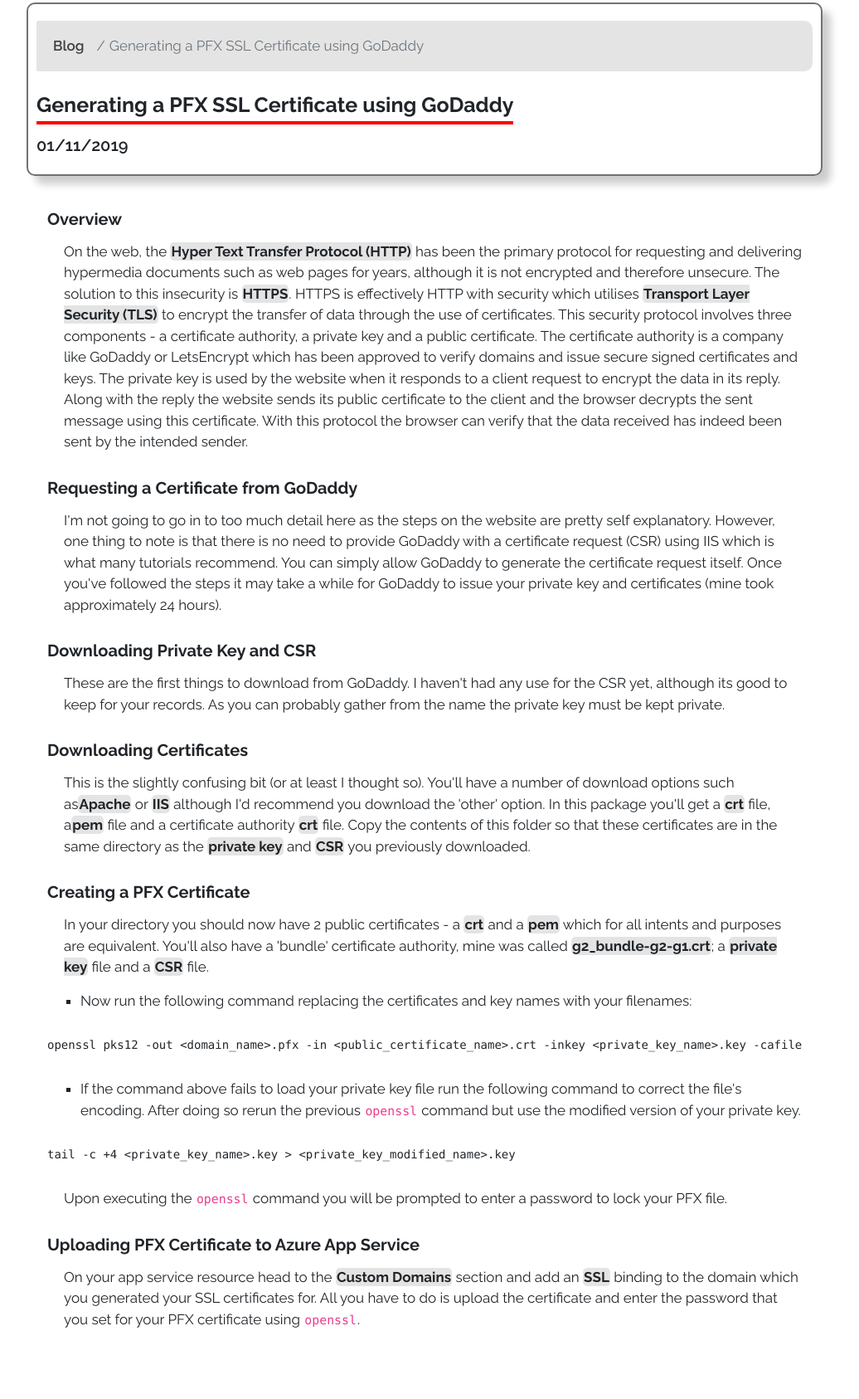
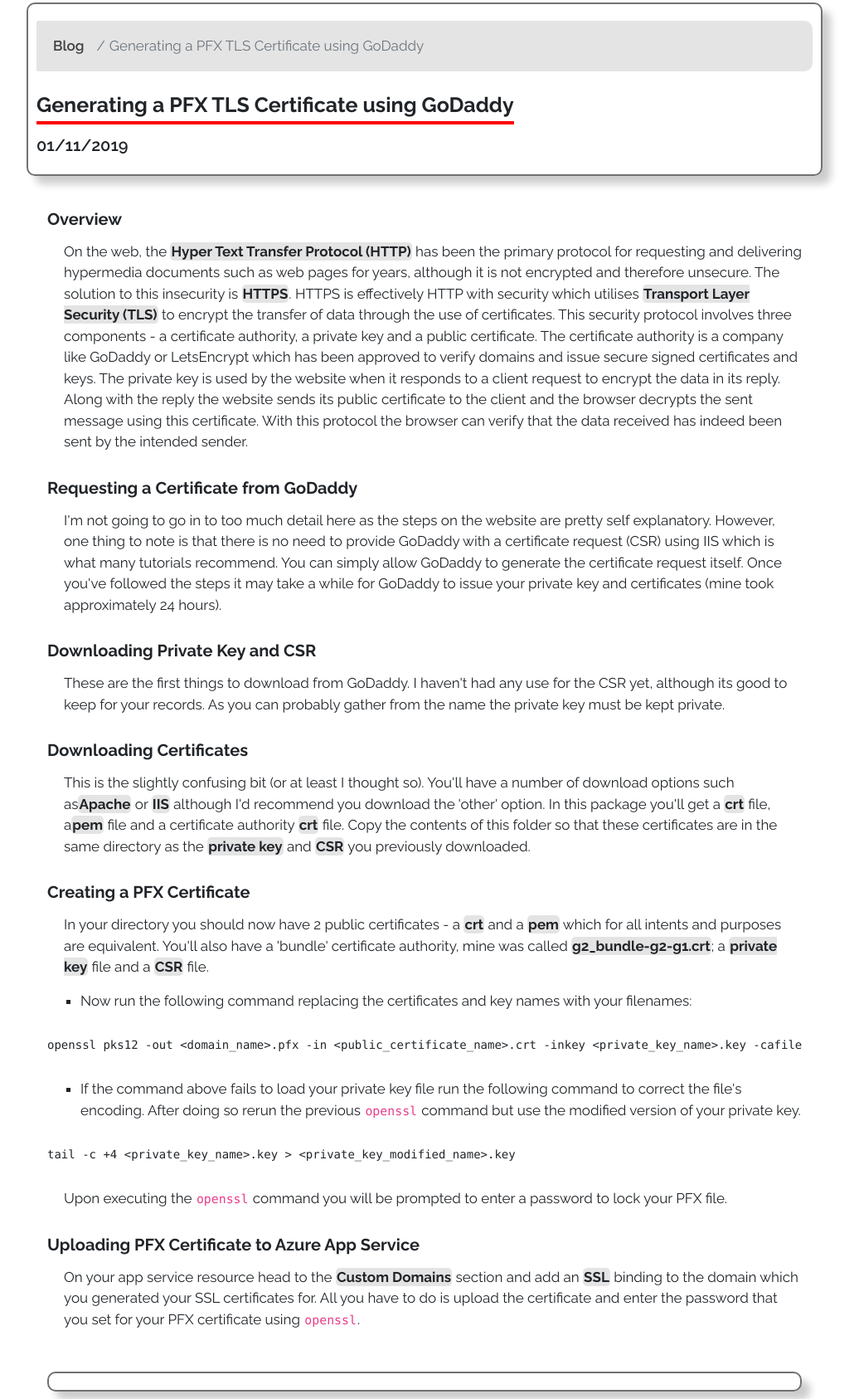
Before and after one commit to DanielGibbons/personal-portfolio, a Gatsby site: page /blog/BP_2019_11_01_00 in a window 1280 px wide. Shown: the part 134-1820 px from the top of the page at 83% size, without its empty margins (128-1164 px from the left). Built offline with nearby package versions, Linux system fonts and the light colour scheme; Gatsby itself is replaced by a stand-in of ours.

Commit message:
Add Disqus Comments to Blog Posts

```diff
--- a/gatsby-config.js
+++ b/gatsby-config.js
@@ -1,6 +1,7 @@
 module.exports = {
   siteMetadata: {
     title: `dangibbons.io`,
+    baseUrl: `https://dangibbons.io`,
     description: `My personal website for technology related content.`,
     author: `@dangibbons`,
   },
@@ -21,6 +22,12 @@
         path: `${__dirname}/src/images`,
       },
     },
+    {
+      resolve: `gatsby-plugin-disqus`,
+      options: {
+        shortname: `dangibbons-io`
+      }
+    },
     `gatsby-transformer-sharp`,
     `gatsby-plugin-sharp`,
     {
--- a/package.json
+++ b/package.json
@@ -9,6 +9,7 @@
     "babel-preset-gatsby": "^0.2.29",
     "gatsby": "^2.18.12",
     "gatsby-image": "^2.2.34",
+    "gatsby-plugin-disqus": "^1.1.4",
     "gatsby-plugin-manifest": "^2.2.31",
     "gatsby-plugin-offline": "^3.0.27",
     "gatsby-plugin-react-helmet": "^3.1.16",
--- /dev/null
+++ b/src/components/blog-post.js
@@ -0,0 +1,24 @@
+import React from "react"
+import PropTypes from "prop-types"
+
+import Layout from "./layout"
+import SEO from "./seo"
+import BlogHeader from "./blog-header"
+import Comments from "./comments"
+
+const BlogPost = ({ blogData, children }) => (
+  <Layout>
+    <SEO title={`Blog | ${blogData.shortTitle}`} />
+    <BlogHeader blogData={blogData} />
+    <div class="blog-post-container">
+      {children}
+      <Comments blogTitle={blogData.shortTitle} blogId={blogData.id} />
+    </div>
+  </Layout>
+)
+
+Layout.propTypes = {
+  children: PropTypes.node.isRequired,
+}
+
+export default BlogPost
--- /dev/null
+++ b/src/components/comments.js
@@ -0,0 +1,29 @@
+import React from "react"
+import { Disqus } from "gatsby-plugin-disqus"
+import { useStaticQuery, graphql } from "gatsby"
+
+const Comments = ({ blogTitle, blogId }) => {
+  const data = useStaticQuery(graphql`
+    query SiteBaseUrlQuery {
+      site {
+        siteMetadata {
+          baseUrl
+        }
+      }
+    }
+  `)
+
+  const disqusConfig = {
+      url: `${data.site.siteMetadata.baseUrl}/blog/${blogId}`,
+      identifier: `/blog/${blogId}`,
+      title: {blogTitle}
+  };
+
+  return (
+      <div class="custom-border comments-container">
+        <Disqus config={disqusConfig} />
+      </div>
+  )
+}
+
+export default Comments
--- a/src/data/blog-posts.js
+++ b/src/data/blog-posts.js
@@ -1,18 +1,18 @@
 const BlogPosts = [
 	{
 		id: 'BP_2019_11_01_00',
-		title: 'Generating a PFX SSL Certificate using GoDaddy',
-		shortTitle: 'PFX SSL',
+		title: 'Generating a PFX TLS Certificate using GoDaddy',
+		shortTitle: 'PFX TLS Certificate',
 		date: '01/11/2019',
 		last_modified: '01/11/2019',
-		description: "A guide for generating a PFX SSL Certificate for an Azure App Service using certificates and keys provided by \
+		description: "A guide for generating a PFX TLS Certificate for an Azure App Service using certificates and keys provided by \
 					  GoDaddy.",
-		tags: ['Security', 'SSL']
+		tags: ['Security', 'TLS']
 	},
 	{
 		id: 'BP_2019_10_26_00',
 		title: 'Provisioning Resources in Azure using Terraform',
-		shortTitle: 'Azure & Terraform',
+		shortTitle: 'Azure & Terraform 101',
 		date: '26/10/2019',
 		last_modified: '01/11/2019',
 		description: "A guide for getting started with Terraform and provisioning your first Azure resources \
--- a/src/pages/blog/BP_2019_11_01_00.js
+++ b/src/pages/blog/BP_2019_11_01_00.js
@@ -1,18 +1,13 @@
 import React from "react"
 
 import {PrismCode} from "../../components/prism-code"
-import Layout from "../../components/layout"
-import SEO from "../../components/seo"
+import BlogPost from "../../components/blog-post"
+
 import BlogPosts from "../../data/blog-posts"
-import BlogHeader from "../../components/blog-header";
-
-const blogPost = BlogPosts.find(bp => bp.id === 'BP_2019_11_01_00')
+const blogData = BlogPosts.find(bp => bp.id === 'BP_2019_11_01_00')
 
 const BP_2019_11_01_00Page = () => (
-  <Layout>
-    <SEO title="Blog" />
-    <BlogHeader blogData={blogPost}/>
-    <div class="blog-post-container">
+  <BlogPost blogData={blogData}>
     <h2 class="sub-title">Overview</h2>
     <p class="body-text">
       On the web, the <strong>Hyper Text Transfer Protocol (HTTP)</strong> has been the primary protocol for requesting and delivering
@@ -85,8 +80,7 @@
       which you generated your SSL certificates for. All you have to do is upload the certificate and enter the password
       that you set for your PFX certificate using <code class="language-bash">openssl</code>.
     </p>
-    </div>
-  </Layout>
+  </BlogPost>
 )
 
 export default BP_2019_11_01_00Page
--- a/src/scss/_shared.scss
+++ b/src/scss/_shared.scss
@@ -154,7 +154,7 @@
 			background-color: lighten(orange, 40%);
 		}
 
-		&.ssl {
+		&.tls {
 			border-color: lighten(red, 10%);
 			background-color: lighten(red, 40%);
 		}
```
Also changed, not shown: src/pages/blog/BP_2019_10_26_00.js (+4 -11 lines), 1 other file. Lines whose indentation alone changed are shown as unchanged.
